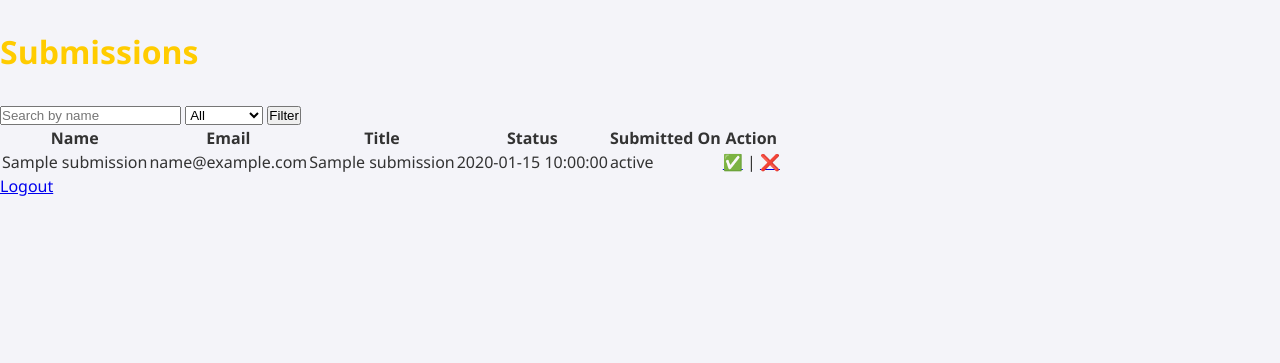
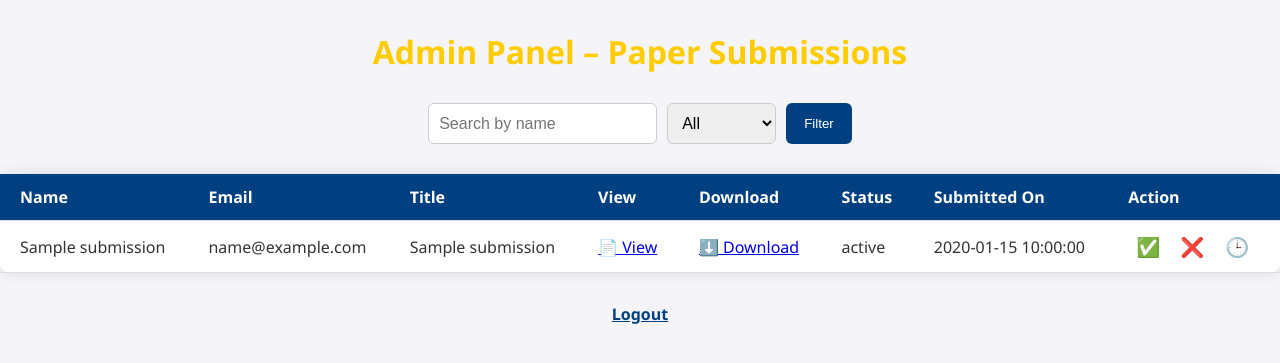
Before and after one commit to Nithiyashree-2005/Paper_presentation_submission_portal, a Flask app: template NITHIYA/templates/admin_dashboard.html in a window 1280 px wide. Shown: the top 363 px of the page. Run offline with Flask 3, Linux system fonts and the light colour scheme; the template is opened without the code that fills it: most values are stand-ins (such as "Sample title", 1, 10 or a date in 2020).

Commit message:
Add files via upload

```diff
--- a/NITHIYA/templates/admin_dashboard.html
+++ b/NITHIYA/templates/admin_dashboard.html
@@ -1,43 +1,125 @@
 <!DOCTYPE html>
-<html>
+<html lang="en">
 <head>
+    <meta charset="UTF-8">
     <title>Admin Dashboard</title>
     <link rel="stylesheet" href="{{ url_for('static', filename='style1.css') }}">
+    <style>
+        table {
+            width: 100%;
+            border-collapse: collapse;
+            margin: 30px auto;
+            background: #fff;
+            border-radius: 10px;
+            box-shadow: 0 0 15px rgba(0,0,0,0.1);
+        }
+        th, td {
+            padding: 12px 20px;
+            border-bottom: 1px solid #ddd;
+            text-align: left;
+        }
+        th {
+            background-color: #004080;
+            color: #fff;
+        }
+        tr:hover {
+            background-color: #f1f1f1;
+        }
+        .action-icons a {
+            text-decoration: none;
+            font-size: 1.2em;
+            margin: 0 8px;
+        }
+        .btn-filter {
+            padding: 10px 18px;
+            background: #004080;
+            color: white;
+            border: none;
+            border-radius: 6px;
+            cursor: pointer;
+        }
+        .btn-filter:hover {
+            background: #003060;
+        }
+        form {
+            display: flex;
+            gap: 10px;
+            justify-content: center;
+            margin-bottom: 20px;
+        }
+        input, select {
+            padding: 10px;
+            border: 1px solid #ccc;
+            border-radius: 6px;
+            font-size: 1em;
+        }
+        .logout {
+            display: block;
+            text-align: center;
+            margin-top: 30px;
+            color: #004080;
+            font-weight: bold;
+        }
+    </style>
 </head>
 <body>
-    <h2>Submissions</h2>
+
+<h2 style="text-align: center;">Admin Panel – Paper Submissions</h2>
+
 <form method="GET">
-        <input type="text" name="name" placeholder="Search by name">
+    <input type="text" name="name" placeholder="Search by name" value="{{ request.args.get('name', '') }}">
     <select name="status">
         <option value="">All</option>
-            <option>Pending</option>
-            <option>Accepted</option>
-            <option>Rejected</option>
+        <option {% if request.args.get('status') == 'Pending' %}selected{% endif %}>Pending</option>
+        <option {% if request.args.get('status') == 'Accepted' %}selected{% endif %}>Accepted</option>
+        <option {% if request.args.get('status') == 'Rejected' %}selected{% endif %}>Rejected</option>
     </select>
-        <button type="submit">Filter</button>
+    <button type="submit" class="btn-filter">Filter</button>
 </form>
 
 {% if submissions %}
 <table>
-        <tr><th>Name</th><th>Email</th><th>Title</th><th>Status</th><th>Submitted On</th><th>Action</th></tr>
+    <tr>
+        <th>Name</th>
+        <th>Email</th>
+        <th>Title</th>
+        <th>View</th>
+        <th>Download</th>
+        <th>Status</th>
+        <th>Submitted On</th>
+        <th>Action</th>
+    </tr>
     {% for s in submissions %}
     <tr>
         <td>{{ s.student_name }}</td>
         <td>{{ s.email }}</td>
         <td>{{ s.title }}</td>
-            <td>{{s.submitted_on}}</td>
-            <td>{{ s.status }}</td>
-            <td>
-                <a href="/update-status/{{ s.id }}/Accepted">✅</a> |
-                <a href="/update-status/{{ s.id }}/Rejected">❌</a>
+        <td><a href="{{ s.doc_link }}" target="_blank">📄 View</a></td>
+        <td><a href="{{ s.doc_link }}" download target="_blank">⬇️ Download</a></td>
+        <td>{{ s.status or 'Pending' }}</td>
+        <td>{{ s.submitted_on }}</td>
+        <td class="action-icons">
+            <a href="/update-status/{{ s.id }}/Accepted" title="Accept">✅</a>
+            <a href="/update-status/{{ s.id }}/Rejected" title="Reject">❌ </a>
+            <a href="/update-status/{{ s.id }}/Pending" title="Pending">🕒 </a>
+
         </td>
     </tr>
     {% endfor %}
 </table>
 {% else %}
-    <p>No matching submissions.</p>
+<p style="text-align: center;">No matching submissions found.</p>
 {% endif %}
 
-    <a href="/logout">Logout</a>
+<a href="/logout" class="logout">Logout</a>
+
+<script>
+    // Optional JS alert for testing
+    const urlParams = new URLSearchParams(window.location.search);
+    if (urlParams.has('status_updated')) {
+        alert('Status updated successfully!');
+    }
+</script>
+
 </body>
 </html>
```
Also changed, not shown: NITHIYA/templates/admin_page.html (+15 -0 lines), NITHIYA/templates/instructions.html (+14 -2 lines), NITHIYA/templates/view_submission.html (+101 -10 lines), NITHIYA/static/image/emailbg.jpg (added), NITHIYA/static/style1.css (line endings or trailing spaces). Lines whose indentation alone changed are shown as unchanged.
